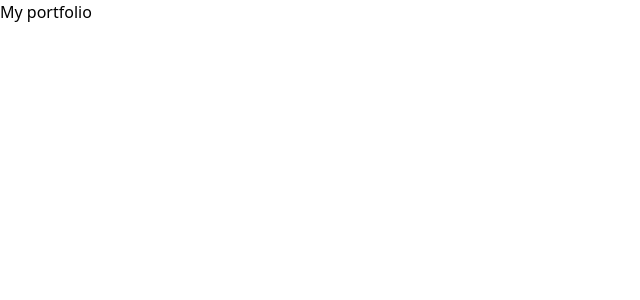
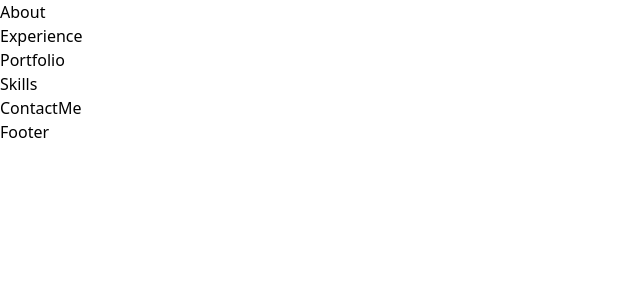
Before and after one commit to ethangeau/ethange, a React (Create React App) app: page / in a window 1280 px wide. Shown: the top 300 px of the page, without its empty margins (0-640 px from the left). Built offline with nearby package versions, Linux system fonts and the light colour scheme.

Commit message:
create skeleton

```diff
--- a/src/App.js
+++ b/src/App.js
@@ -1,10 +1,21 @@
 import React from "react";
+import About from "./components/About";
+import Experience from "./components/Experience/Experience";
+import Portfolio from "./components/Portfolio/Portfolio";
+import Skills from "./components/Skills";
+import ContactMe from "./components/ContactMe";
+import Footer from "./components/Footer";
 
 function App() {
   return (
-    <div>
-      <h1>My portfolio</h1>
-    </div>
+    <>
+      <About />
+      <Experience />
+      <Portfolio />
+      <Skills />
+      <ContactMe />
+      <Footer />
+    </>
   );
 }
 
--- /dev/null
+++ b/src/components/About.jsx
@@ -0,0 +1,7 @@
+import React from "react";
+
+const About = () => {
+  return <div>About</div>;
+};
+
+export default About;
--- /dev/null
+++ b/src/components/ContactMe.jsx
@@ -0,0 +1,7 @@
+import React from "react";
+
+const ContactMe = () => {
+  return <div>ContactMe</div>;
+};
+
+export default ContactMe;
--- /dev/null
+++ b/src/components/Experience/Experience.jsx
@@ -0,0 +1,7 @@
+import React from "react";
+
+const Experience = () => {
+  return <div>Experience</div>;
+};
+
+export default Experience;
--- /dev/null
+++ b/src/components/Experience/ExperienceItem.jsx
@@ -0,0 +1,7 @@
+import React from "react";
+
+const ExperienceItem = () => {
+  return <div>ExperienceItem</div>;
+};
+
+export default ExperienceItem;
--- /dev/null
+++ b/src/components/Footer.jsx
@@ -0,0 +1,7 @@
+import React from "react";
+
+const Footer = () => {
+  return <div>Footer</div>;
+};
+
+export default Footer;
--- /dev/null
+++ b/src/components/NavBar.jsx
@@ -0,0 +1,7 @@
+import React from "react";
+
+const NavBar = () => {
+  return <div>NavBar</div>;
+};
+
+export default NavBar;
--- /dev/null
+++ b/src/components/Portfolio/Portfolio.jsx
@@ -0,0 +1,7 @@
+import React from "react";
+
+const Portfolio = () => {
+  return <div>Portfolio</div>;
+};
+
+export default Portfolio;
--- /dev/null
+++ b/src/components/Portfolio/PortfolioItem.jsx
@@ -0,0 +1,7 @@
+import React from "react";
+
+const PortfolioItem = () => {
+  return <div>PortfolioItem</div>;
+};
+
+export default PortfolioItem;
--- /dev/null
+++ b/src/components/Skills.jsx
@@ -0,0 +1,7 @@
+import React from "react";
+
+const Skills = () => {
+  return <div>Skills</div>;
+};
+
+export default Skills;
--- /dev/null
+++ b/src/constants/index.js
@@ -0,0 +1,7 @@
+export const navItems = [
+  "About",
+  "Experience",
+  "Portfolio",
+  "Skills",
+  "Contact Me",
+];
```
